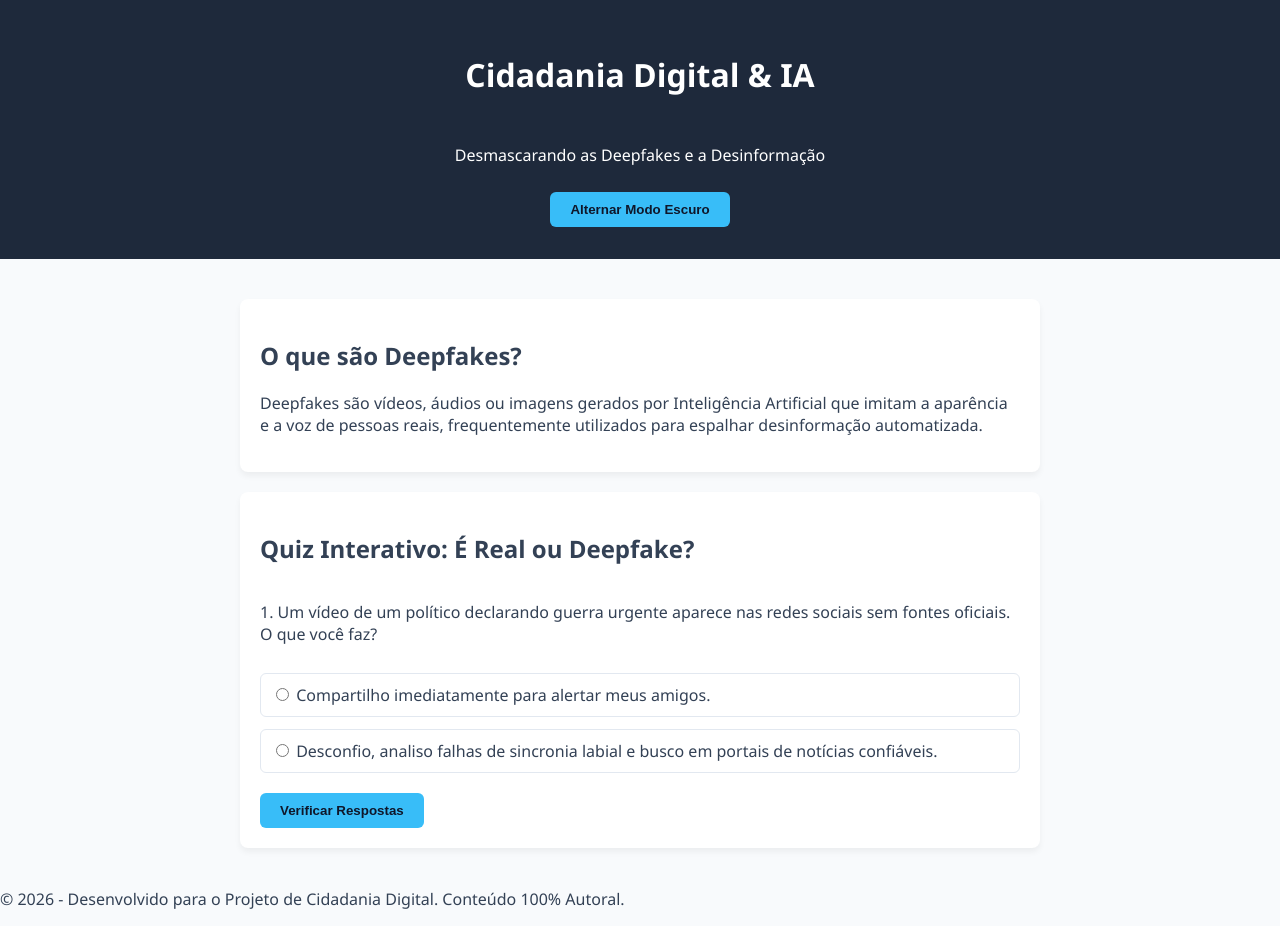
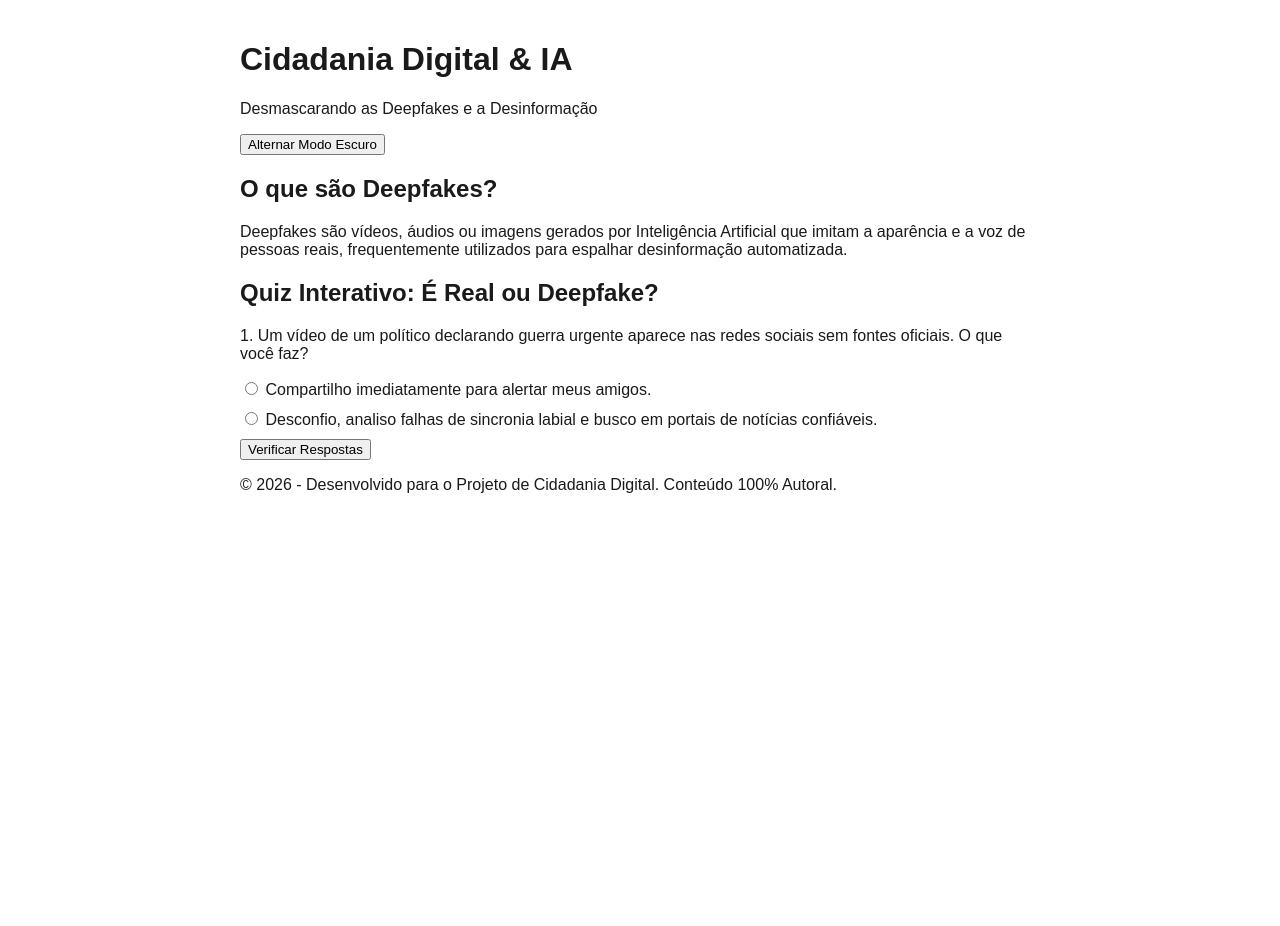
Before and after one commit to dinizsk/Cidadania-Digital-e-Intelig-ncia-Artificial, a plain HTML site: page index.html in a window 1280 px wide. After the commit the page ends 800 px from the top, so only its background shows below. Drawn offline with Linux system fonts and the light colour scheme; files that its build step writes are made by us from their sources; files whose address does not match are found by name.

Commit message:
Update style.css

```diff
--- a/style.css
+++ b/style.css
@@ -1,111 +1,38 @@
-/* Configurações Globais e Variáveis (Identidade Visual Tecnológica) */
+/* Cores padrão (Modo Claro) */
 :root {
-    --cor-principal: #0f172a;
-    --cor-secundaria: #38bdf8;
-    --cor-fundo: #f8fafc;
-    --cor-texto: #334155;
-    --cor-card: #ffffff;
+    --bg-color: #ffffff;
+    --text-color: #1a1a1a;
+    --accent-color: #0066cc;
+    --card-bg: #f5f5f5;
 }
 
-/* Classe para o Modo Escuro via JS */
-.dark-mode {
-    --cor-principal: #38bdf8;
-    --cor-secundaria: #0f172a;
-    --cor-fundo: #0f172a;
-    --cor-texto: #f8fafc;
-    --cor-card: #1e293b;
+/* Cores para o Modo Escuro */
+:root.dark-mode {
+    --bg-color: #121212;
+    --text-color: #e0e0e0;
+    --accent-color: #4da6ff;
+    --card-bg: #1e1e1e;
 }
 
 body {
-    font-family: 'Segoe UI', Tahoma, Geneva, Verdana, sans-serif;
-    background-color: var(--cor-fundo);
-    color: var(--cor-texto);
-    margin: 0;
-    padding: 0;
-    transition: background-color 0.3s ease, color 0.3s ease;
+    background-color: var(--bg-color);
+    color: var(--text-color);
+    font-family: Arial, sans-serif;
+    transition: background-color 0.3s, color 0.3s;
+    max-width: 800px;
+    margin: 0 auto;
+    padding: 20px;
 }
 
-header {
-    background-color: #1e293b;
-    color: white;
-    padding: 2rem;
-    text-align: center;
-    display: flex;
-    flex-direction: column;
-    align-items: center;
-    gap: 10px;
-}
-
-main {
-    max-width: 800px;
-    margin: 20px auto;
-    padding: 20px;
-    display: flex;
-    flex-direction: column;
-    gap: 20px;
-}
-
-section {
-    background-color: var(--cor-card);
-    padding: 20px;
+fieldset {
+    border: 1px solid var(--accent-color);
     border-radius: 8px;
-    box-shadow: 0 4px 6px rgba(0,0,0,0.05);
-}
-
-/* Flexbox no Formulário */
-.questão {
-    display: flex;
-    flex-direction: column;
-    gap: 12px;
-    margin-bottom: 20px;
+    padding: 15px;
+    margin-bottom: 15px;
 }
 
 label {
-    padding: 10px;
-    border: 1px solid #e2e8f0;
-    border-radius: 6px;
+    display: block;
+    margin: 10px 0;
     cursor: pointer;
-    transition: background 0.2s;
 }
-
-/* Efeito Hover Suave (Critério de Usabilidade Nível 4) */
-label:hover {
-    background-color: rgba(56, 189, 248, 0.1);
-}
-
-button {
-    background-color: #38bdf8;
-    color: #0f172a;
-    border: none;
-    padding: 10px 20px;
-    font-weight: bold;
-    border-radius: 6px;
-    cursor: pointer;
-    transition: transform 0.2s ease;
-}
-
-button:hover {
-    transform: scale(1.03);
-}
-
-.escondido {
-    display: none;
-}
-
-#resultado-quiz {
-    margin-top: 15px;
-    padding: 15px;
-    border-radius: 6px;
-    font-weight: bold;
-}
-
-/* Responsividade (Media Queries) */
-@media (max-width: 600px) {
-    main {
-        margin: 10px;
-        padding: 10px;
-    }
-    header h1 {
-        font-size: 1.5rem;
-    }
-}
```
